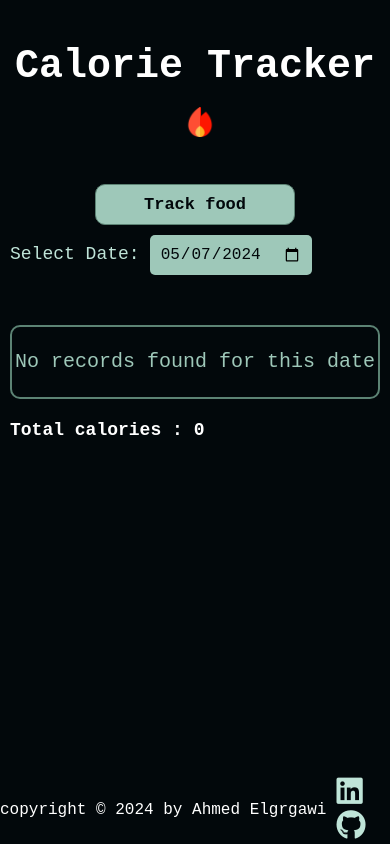
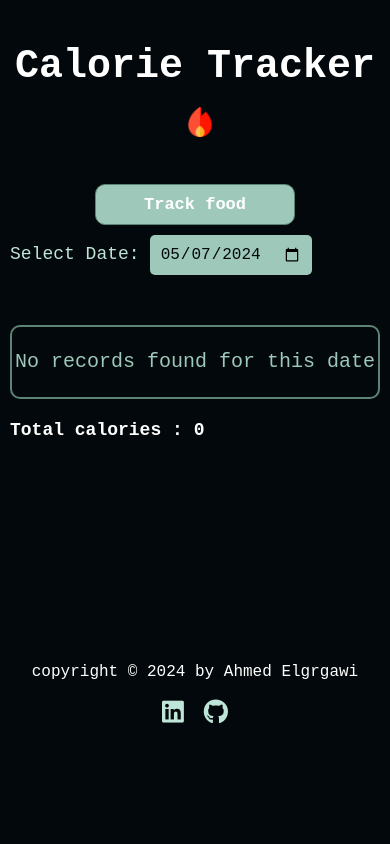
Before and after one commit to elgrgaway/Calorie-Tracker, a React (Vite) app: page / in a window 390 px wide. Built offline with nearby package versions, Linux system fonts and the light colour scheme.

Commit message:
make design responsive

```diff
--- a/src/components/calorieRecordSection/RecordList.module.css
+++ b/src/components/calorieRecordSection/RecordList.module.css
@@ -3,7 +3,8 @@
   padding: 0;
   /* border: 1px solid #ccc; */
   border-radius: 10px;
-  max-width: 70%;
+  background-color: var(--color-light);
+  max-width: 80%;
   margin: 30px auto;
   /* background-color: white; */
 }
@@ -31,3 +32,9 @@
 a {
   text-decoration: none;
 }
+@media (max-width: 700px) {
+  .record-list {
+    min-width: 100%;
+    font-size: 13px;
+  }
+}
--- a/src/components/calorieRecordSection/caloresRecord.module.css
+++ b/src/components/calorieRecordSection/caloresRecord.module.css
@@ -42,3 +42,11 @@
 .cross:hover {
   background-color: var(--color-black);
 }
+@media (max-width: 700px) {
+  .record {
+    font-size: 15px;
+  }
+  .middle {
+    width: 75px;
+  }
+}
--- a/src/components/edit/CaloriesRecordEdit.module.css
+++ b/src/components/edit/CaloriesRecordEdit.module.css
@@ -23,6 +23,7 @@ button {
   border: 1px solid var(--color-normal);
   border-radius: 10px;
   padding: 10px;
+  color: white;
   cursor: pointer;
   min-width: 200px;
 }
--- a/src/pages/TrackerPage.jsx
+++ b/src/pages/TrackerPage.jsx
@@ -51,7 +51,7 @@ export function TrackerPage() {
       <div className="app">
         <h1 className={styles.title}>
           Calorie Tracker
-          <img src="../../public/calories.png" alt="" />
+          <img src="calories.png" alt="" />
         </h1>
         <CaloriesRecordEdit formSubmit={formSubmitHandler} />
         {records && <ListingSection allRecords={records} />}
--- a/src/pages/TrackerPage.module.css
+++ b/src/pages/TrackerPage.module.css
@@ -11,28 +11,42 @@
 .footer {
   display: flex;
   justify-content: space-between;
+  background-color: var(--color-black);
+  text-align: center;
   align-items: center;
-  position: absolute;
+  flex-wrap: wrap;
+  /* position: absolute;
   bottom: 0;
   left: 0;
   right: 0;
-  width: 80%;
+  width: 80dvw; */
+  margin-top: 300px;
+
+  margin-bottom: 10ox;
+
   p {
     flex-shrink: 0;
   }
   div {
+    flex-shrink: 0;
     a {
       /* background-color: white; */
       /* z-index: 100; */
       margin: 10px;
       i {
-        font-size: 30px;
+        font-size: 25px;
         color: var(--color-ultra-light);
         transition: 0.2s all ease-in-out;
       }
       i:hover {
-        transform: scale(1.1);
+        transform: scale(1.2);
       }
     }
   }
 }
+@media (max-width: 500px) {
+  .footer {
+    justify-content: center;
+    margin-top: 200px;
+  }
+}
```
